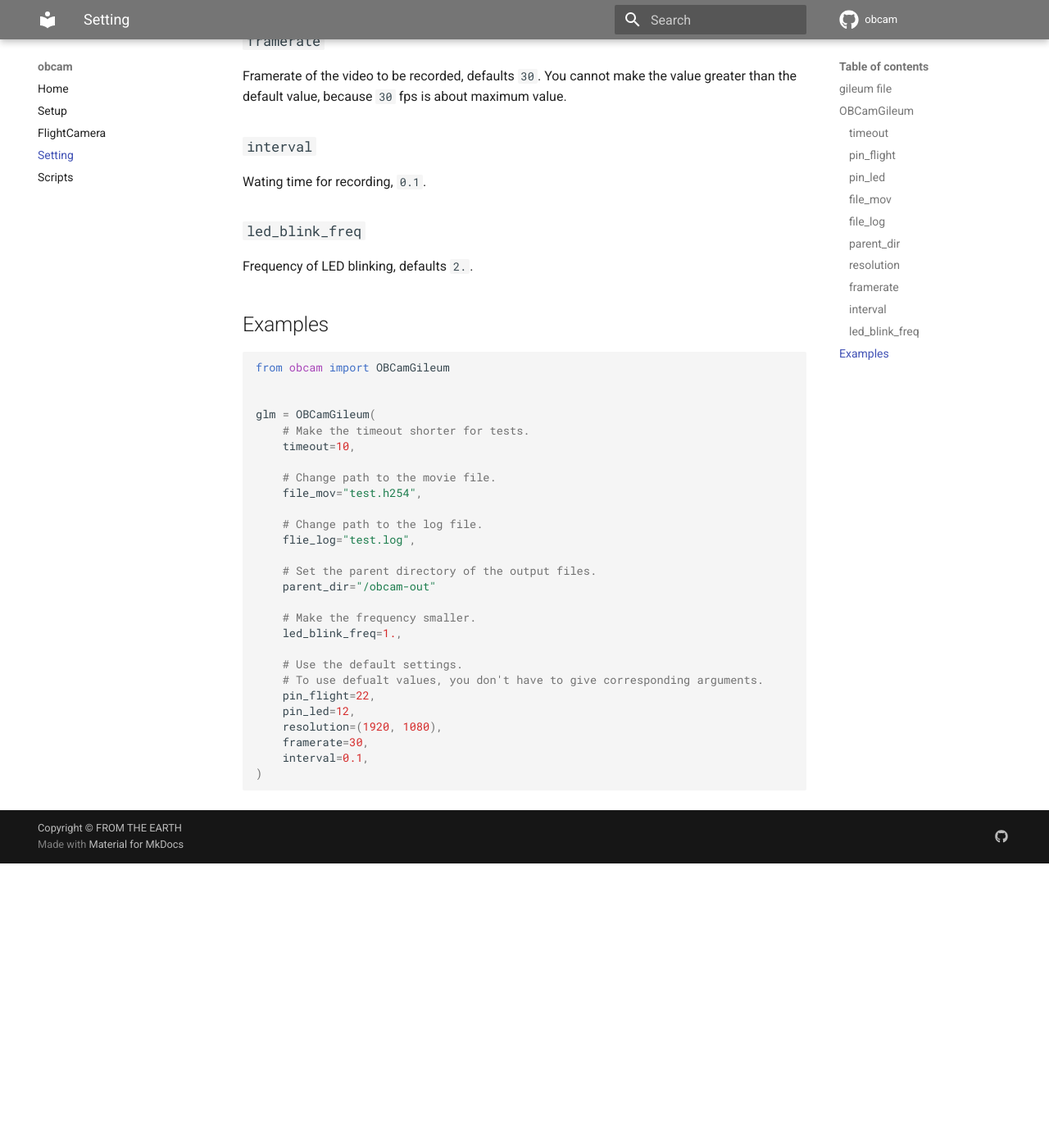
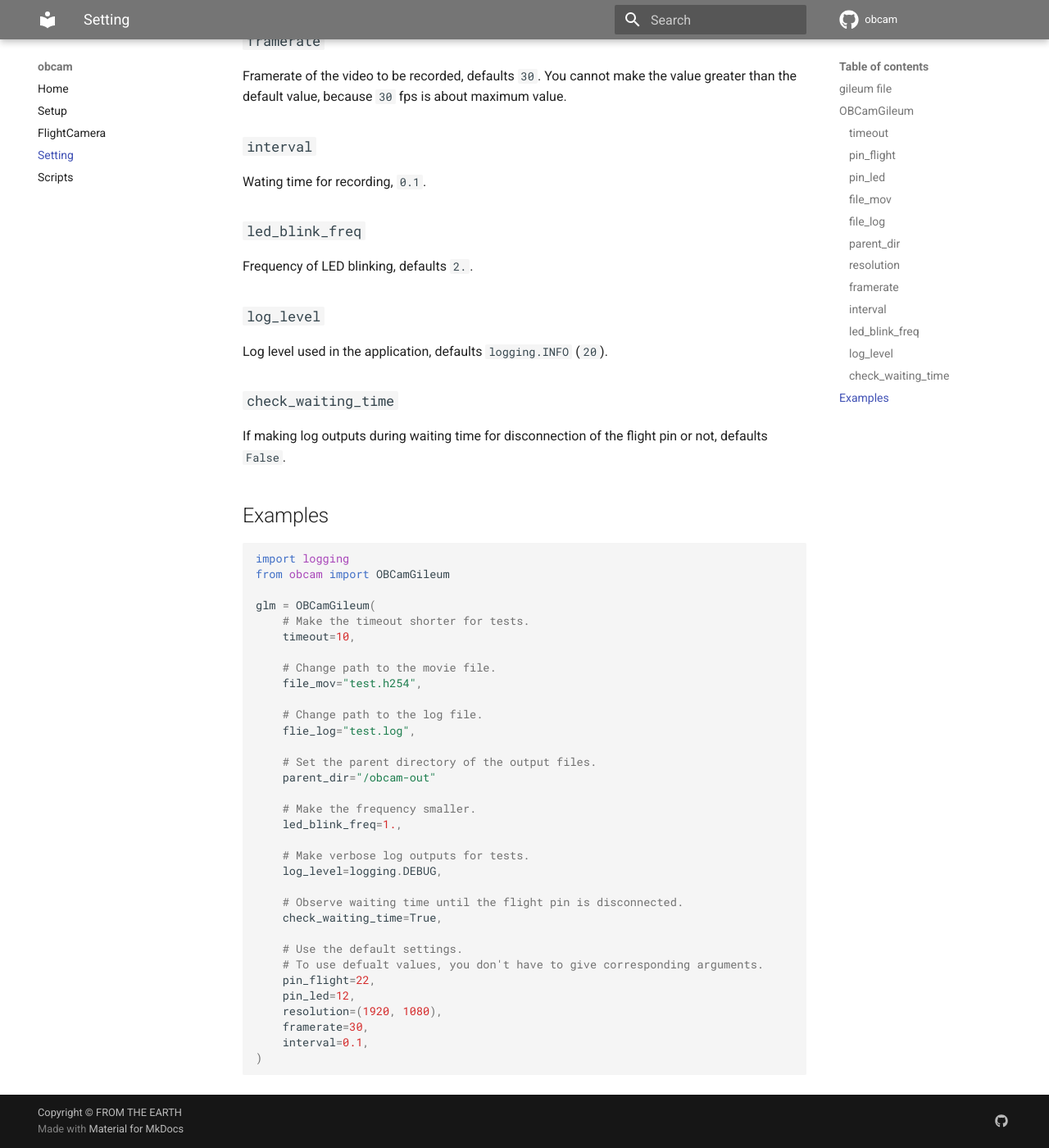
Before and after one commit to FROM-THE-EARTH/obcam, an MkDocs documentation site: the page built from docs/setting.md, in a window 1280 px wide and 1400 px high, scrolled down 1250 px. Shown: the whole window at 82% size. Built offline with MkDocs 1.6.1 and Material for MkDocs 9.7.7, drawn with Linux system fonts in a browser that asks for light colours; comment, search, counter and statistics services are not loaded; before the commit the page ends 2303 px from its top, so only the background shows below that.

Commit message:
Reflected the changes about log outputs to the documentation. #8

````diff
--- a/docs/setting.md
+++ b/docs/setting.md
@@ -49,11 +49,19 @@ Wating time for recording, `0.1`.
 
 Frequency of LED blinking, defaults `2.`.
 
+### `log_level`
+
+Log level used in the application, defaults `logging.INFO` (`20`).
+
+### `check_waiting_time`
+
+If making log outputs during waiting time for disconnection of the flight pin or not, defaults `False`.
+
 ## Examples
 
 ```python
+import logging
 from obcam import OBCamGileum
-
 
 glm = OBCamGileum(
     # Make the timeout shorter for tests.
@@ -71,6 +79,12 @@ glm = OBCamGileum(
     # Make the frequency smaller.
     led_blink_freq=1.,
 
+    # Make verbose log outputs for tests.
+    log_level=logging.DEBUG,
+
+    # Observe waiting time until the flight pin is disconnected.
+    check_waiting_time=True,
+
     # Use the default settings.
     # To use defualt values, you don't have to give corresponding arguments.
     pin_flight=22,
````
Also changed, not shown: docs/flightcam.md (+7 -6 lines).
